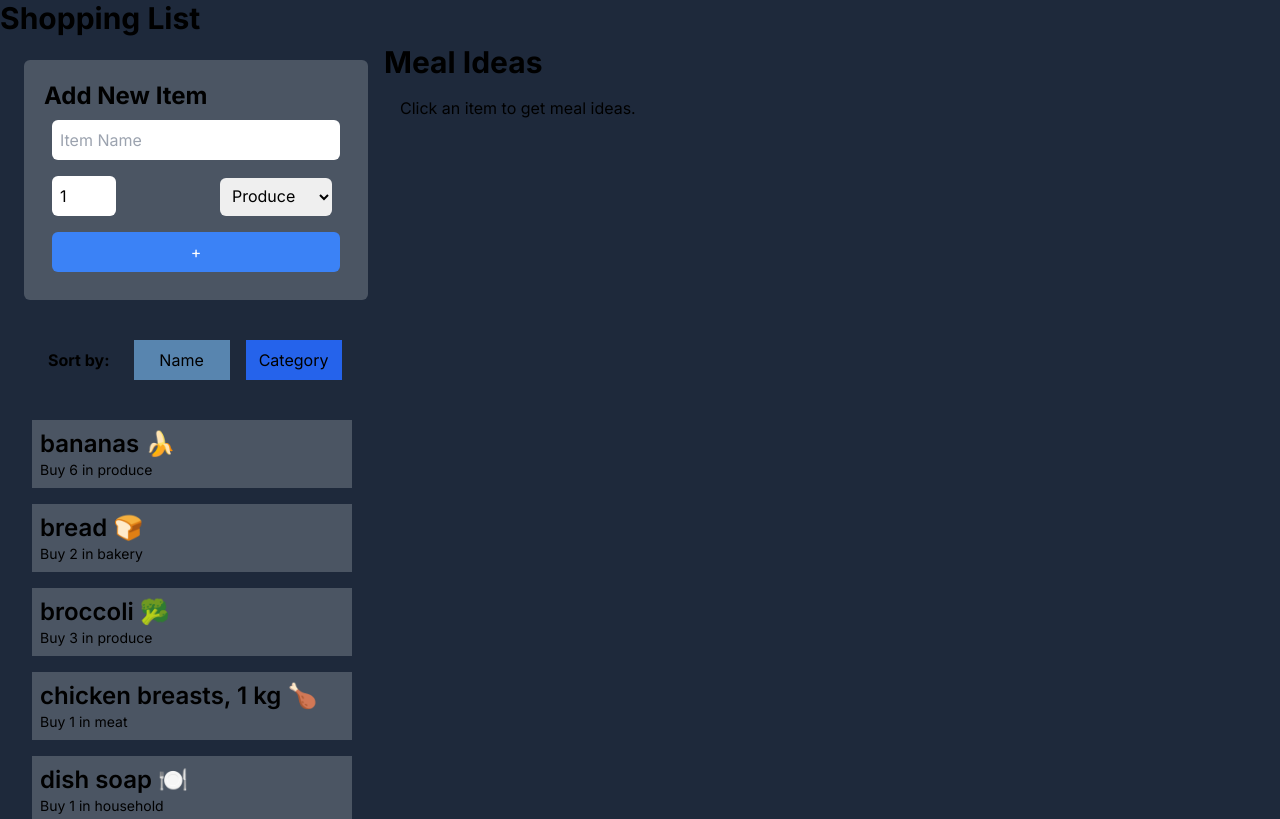
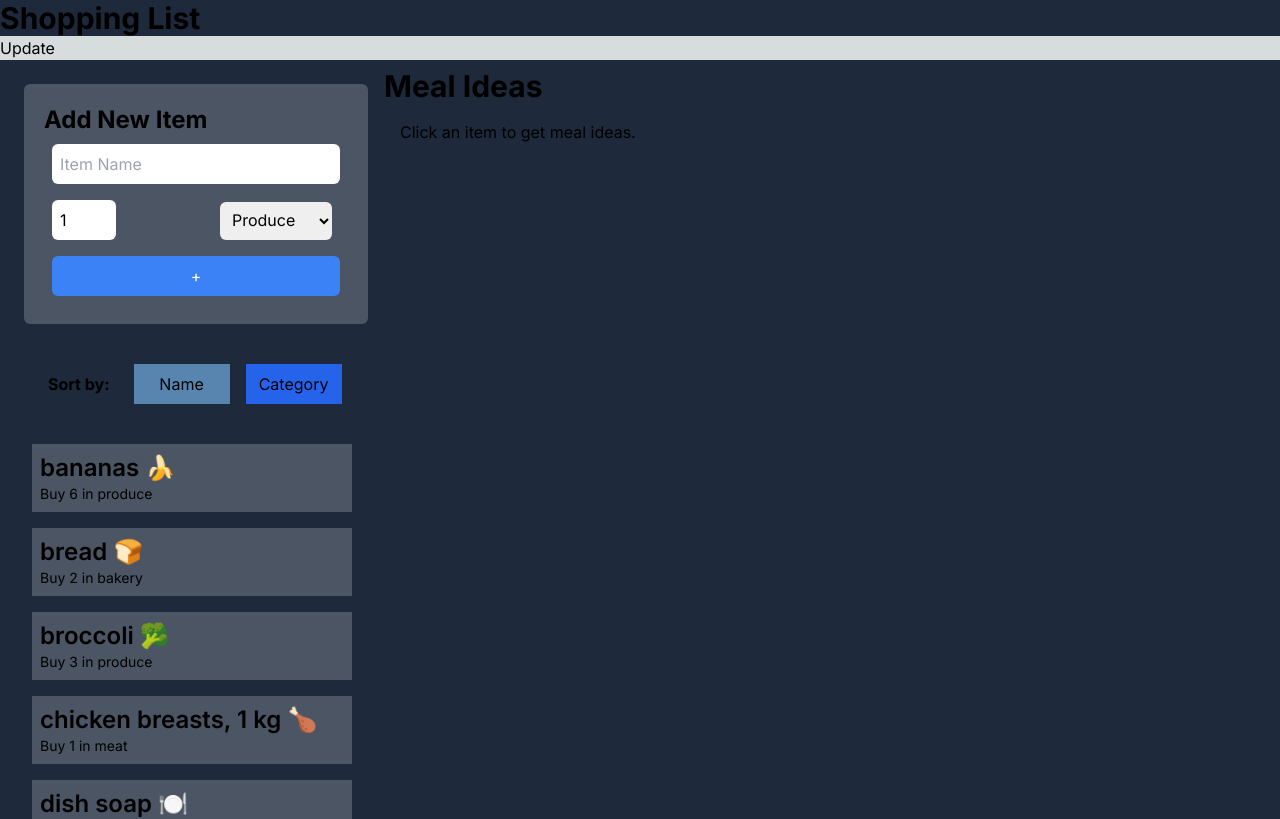
Before and after one commit to ShelynDM/cprg306-assignments, a Next.js app: page /week-7 in a window 1280 px wide. Shown: the top 819 px of the page. Built offline with nearby package versions, Linux system fonts and the light colour scheme.

Commit message:
week7 update

```diff
--- a/app/week-7/page.js
+++ b/app/week-7/page.js
@@ -23,6 +23,7 @@ export default function Page() {
       return (
       <main>
         <h1 className="text-3xl font-bold bg-slate-800">Shopping List</h1>
+        <p>Update</p>
         <div className="p-2 bg-slate-800 flex">
           <div>
             <NewItem onAddItem={handleAddItem}/>
```
